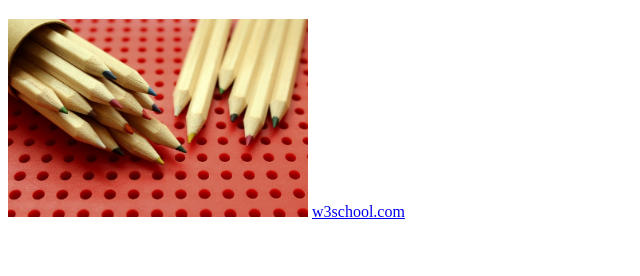
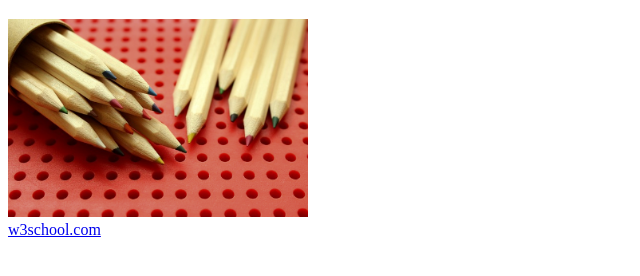
Before and after one commit to 2024OSS/1-jerry10004nate, a plain HTML site: page index.html in a window 1280 px wide. Shown: the part 70-346 px from the top of the page, without its empty margins (0-640 px from the left). Drawn offline with Linux system fonts and the light colour scheme.

Commit message:
update index.html

```diff
--- a/index.html
+++ b/index.html
@@ -7,7 +7,7 @@
 </head>
 <body>
     <h1>학번과 이름</h1>
-    <img src="./img/pencil.png" width="300"/>
+    <img src="./img/pencil.png" width="300"/><br>
     <a href="https://www.w3schools.com/">w3school.com</a>
 </body>
 </html>
```
